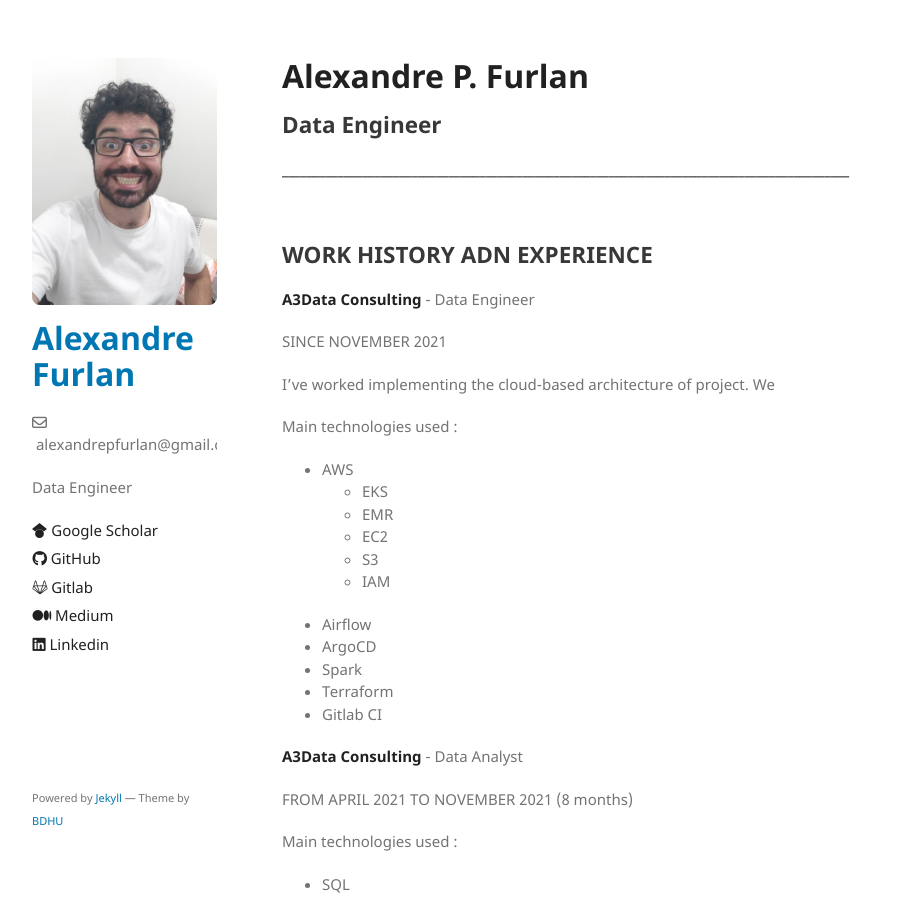
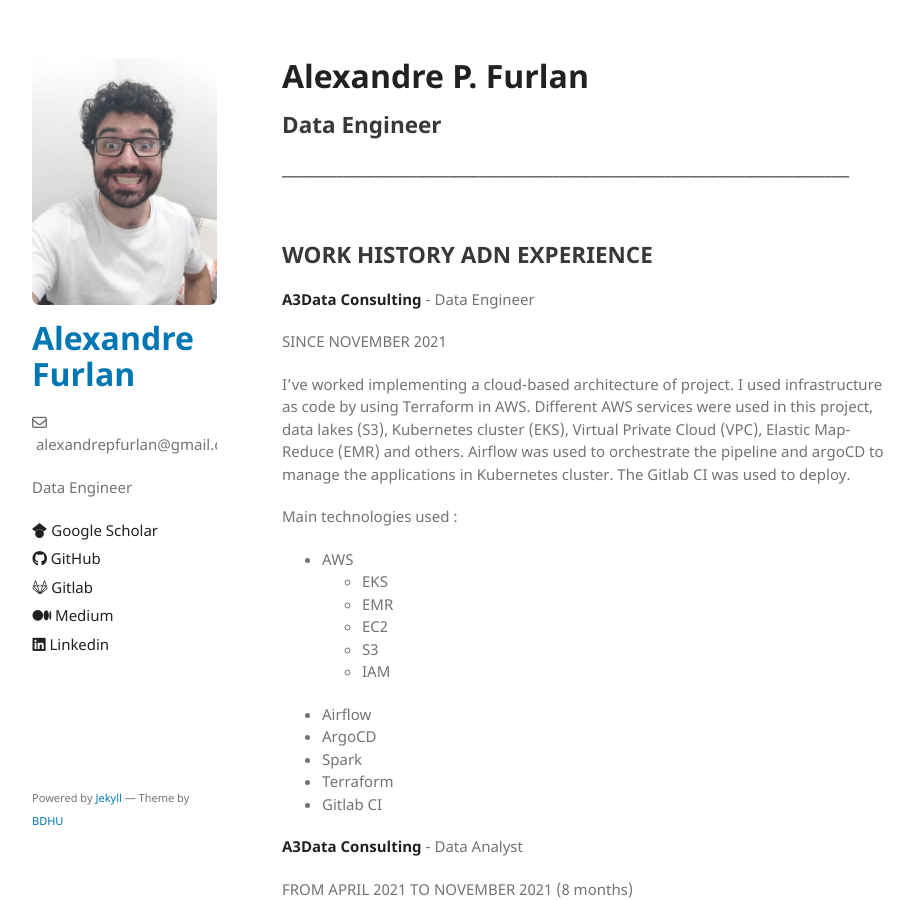
Before and after one commit to apfurlan/apfurlan.github.io, a Jekyll site: the page built from cv-page.md, in a window 1280 px wide and 900 px high. Shown: the whole window, without its empty margins (178-1092 px from the left). Built offline with Jekyll 4.4.1, drawn with Linux system fonts in a browser that asks for light colours; our own code applies the rules of GitHub Pages for plain Markdown files.

Commit message:
init commit

```diff
--- a/cv-page.md
+++ b/cv-page.md
@@ -14,7 +14,9 @@
 
 SINCE NOVEMBER 2021
 
-I've worked implementing the cloud-based architecture of project. We
+I've worked implementing a cloud-based architecture of project. I used infrastructure as code by using Terraform in AWS. Different AWS services were used in this project, data lakes (S3), Kubernetes cluster (EKS), Virtual Private Cloud (VPC), Elastic Map-Reduce (EMR) and others. Airflow
+was used to orchestrate the pipeline and argoCD to manage the applications
+in Kubernetes cluster. The Gitlab CI was used to deploy.
 
 Main technologies used :
 
```
